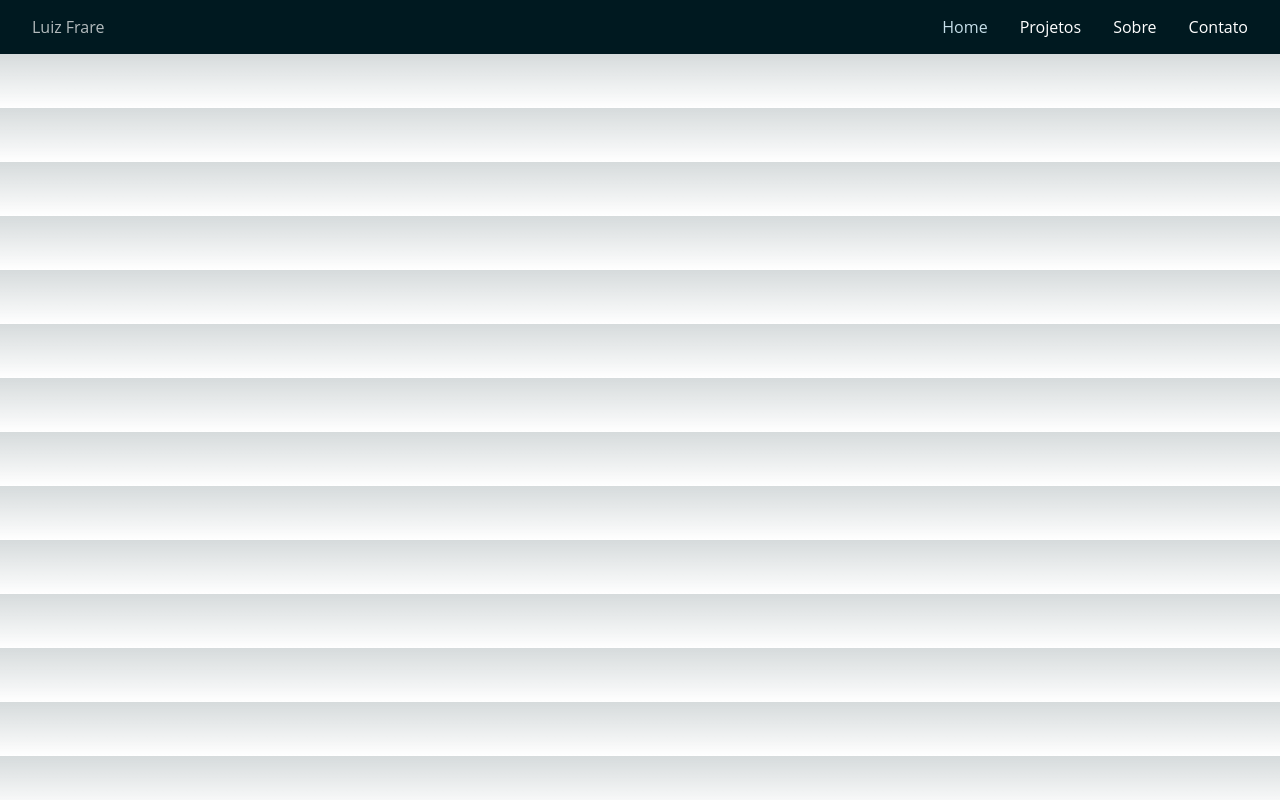
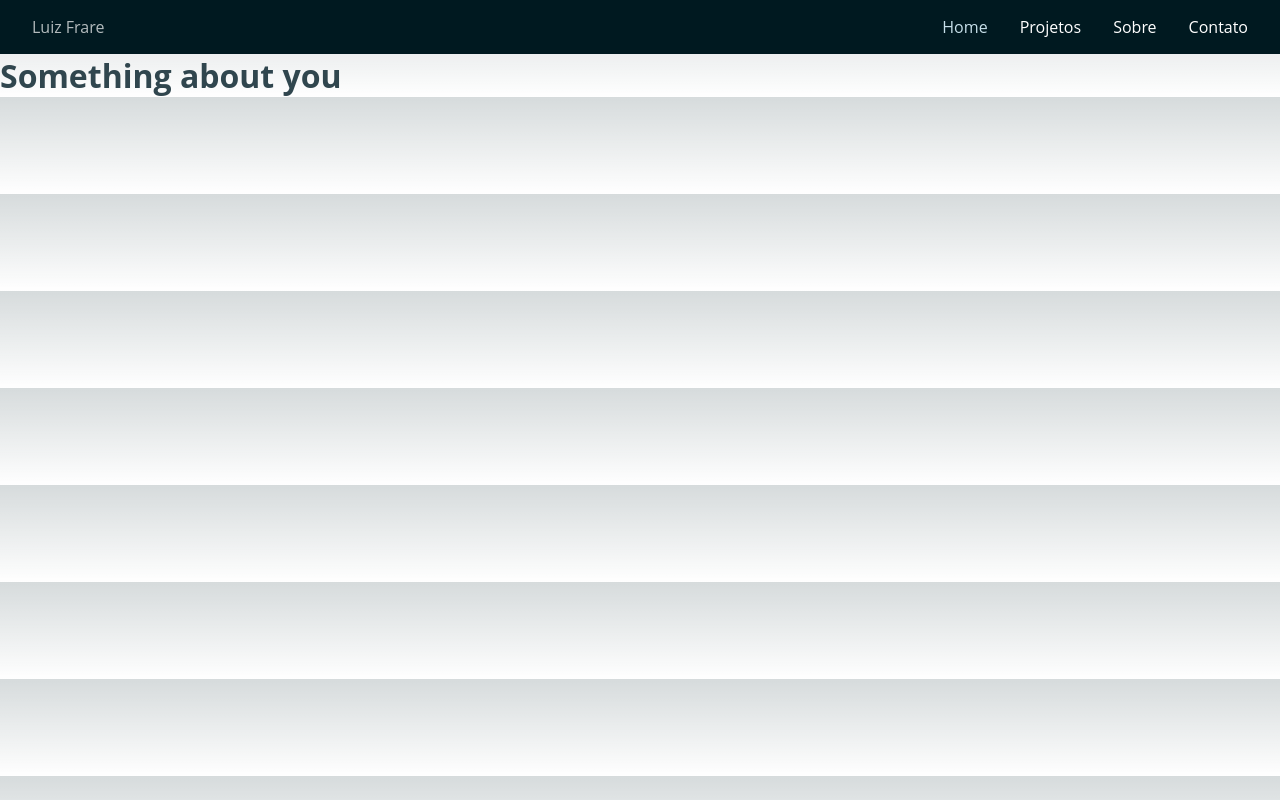
Before and after one commit to LuizFrare/luiz-portfolio, a Next.js app: page / in a window 1280 px wide. Built offline with nearby package versions, Linux system fonts and the light colour scheme.

Commit message:
refactor: adjust layout information

```diff
--- a/src/app/Components/index.ts
+++ b/src/app/Components/index.ts
@@ -1,2 +1,2 @@
 import Header from "./Header";
-import MenuButton from "./HamburguerIcon";
+import HamburguerIcon from "./HamburguerIcon";
--- a/src/app/layout.tsx
+++ b/src/app/layout.tsx
@@ -1,3 +1,4 @@
+"use client";
 import StyledComponentsRegistry from "@/lib/registry";
 import "./globals.css";
 import type { Metadata } from "next";
@@ -5,6 +6,13 @@ import { Inter } from "next/font/google";
 import Header from "./Components/Header";
 
 const inter = Inter({ subsets: ["latin"] });
+
+const headerLinks = [
+  { href: "/", children: "Home" },
+  { href: "/about", children: "Projetos" },
+  { href: "/about", children: "Sobre" },
+  { href: "/contact", children: "Contato" },
+];
 
 export const metadata: Metadata = {
   title: "Create Next App",
@@ -17,8 +25,11 @@ export default function RootLayout({
   children: React.ReactNode;
 }) {
   return (
-    <html lang="pt-BR">
-      <StyledComponentsRegistry>{children}</StyledComponentsRegistry>
-    </html>
+    <StyledComponentsRegistry>
+      <html lang="pt-BR">
+        <Header links={headerLinks} />
+        {children}
+      </html>
+    </StyledComponentsRegistry>
   );
 }
--- a/src/app/page.tsx
+++ b/src/app/page.tsx
@@ -1,15 +1,9 @@
-import Header from "./Components/Header";
-
 export default function Home() {
-  const headerLinks = [
-    { href: "/", children: "Home" },
-    { href: "/about", children: "Projetos" },
-    { href: "/about", children: "Sobre" },
-    { href: "/contact", children: "Contato" },
-  ];
   return (
     <>
-      <Header links={headerLinks} />
+      <main>
+        <h1>Something about you</h1>
+      </main>
     </>
   );
 }
```
